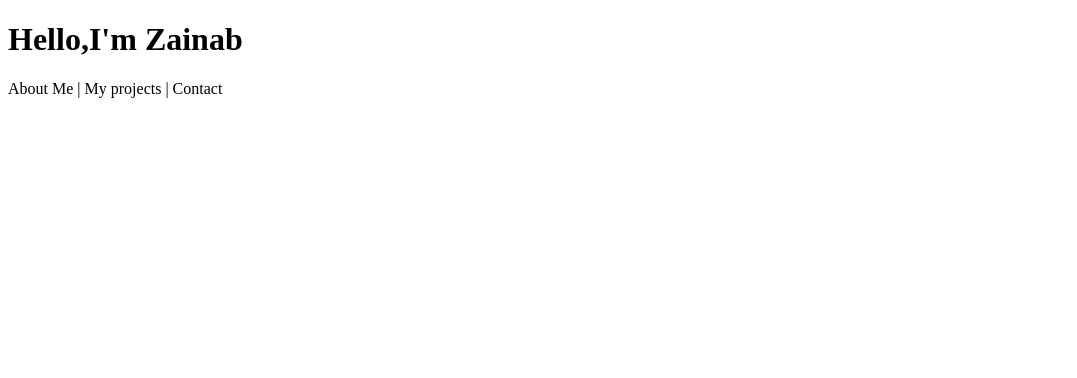
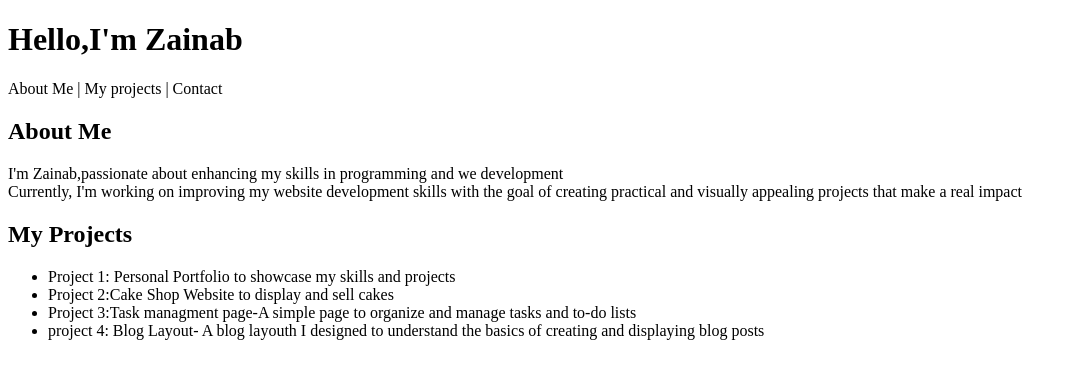
Before and after one commit to zainabkhadra-234/Zainab-s-portfolio1, a plain HTML site: page index.html in a window 1280 px wide. Shown: the whole page, without its empty margins (0-1077 px from the left). Drawn offline with Linux system fonts and the light colour scheme.

Commit message:
Update index.html

```diff
--- a/index.html
+++ b/index.html
@@ -14,5 +14,20 @@
          <a herf="#contact">Contact</a>
       </nav>
     </header>
+
+    <section id="about">
+      <h2>About Me</h2>
+      <p>I'm Zainab,passionate about enhancing my skills in programming and we development<br> Currently, I'm working on improving my website development skills with the goal of creating practical and visually appealing projects that make a real impact</p>
+    </section>
+    <section id="projects">
+      <h2>My Projects</h2>
+      <ul>
+        <li>Project 1: Personal Portfolio to showcase my skills and projects</li>
+        <li> Project 2:Cake Shop Website to display and sell cakes</li>
+        <li>Project 3:Task managment page-A simple page to organize and manage tasks and to-do lists</li>
+        <li>project 4: Blog Layout- A blog layouth I designed to understand the basics of creating and displaying blog posts</li>
+      </ul>
+    </section>
+
   </body>
   </html>
```
